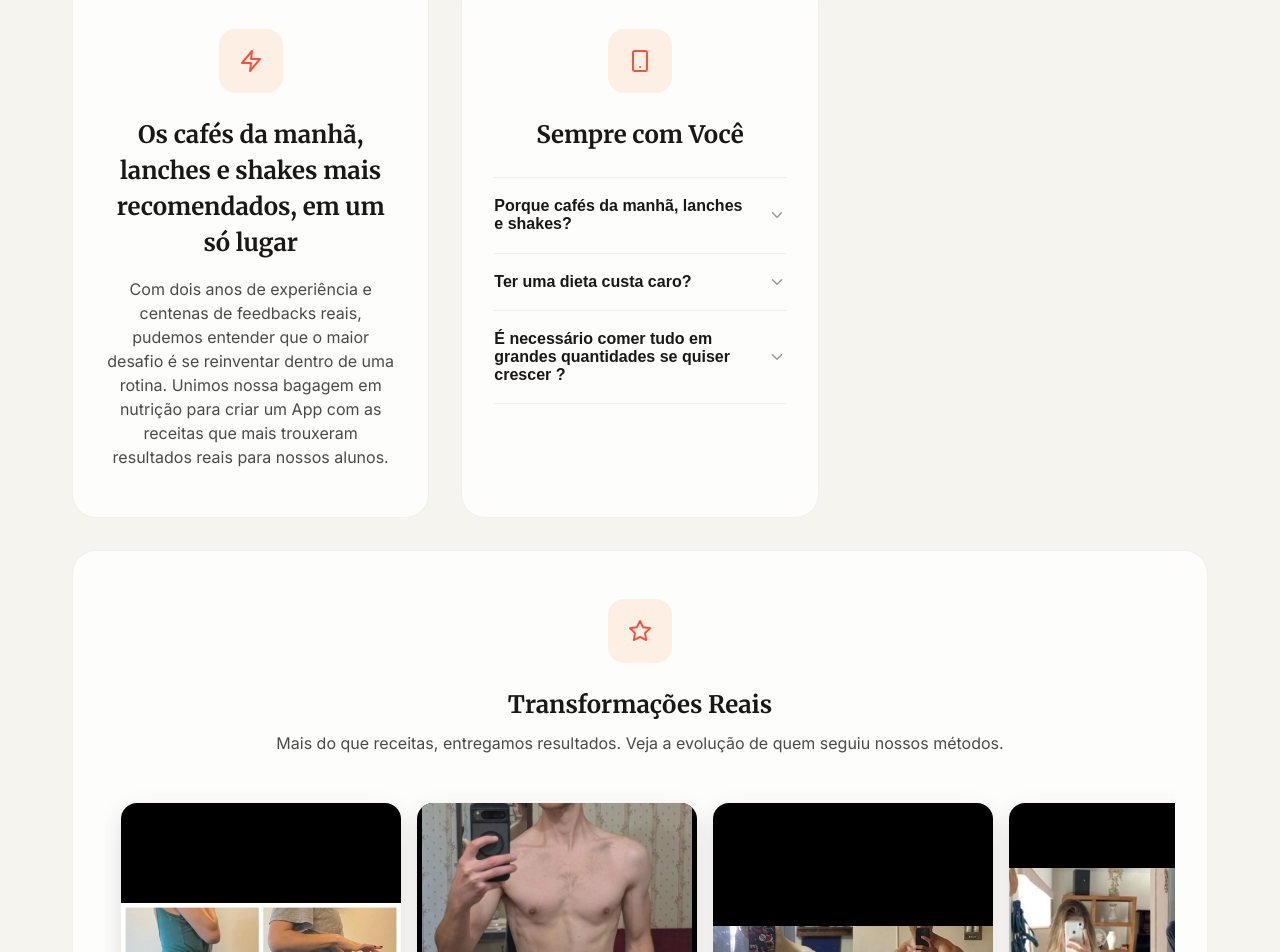
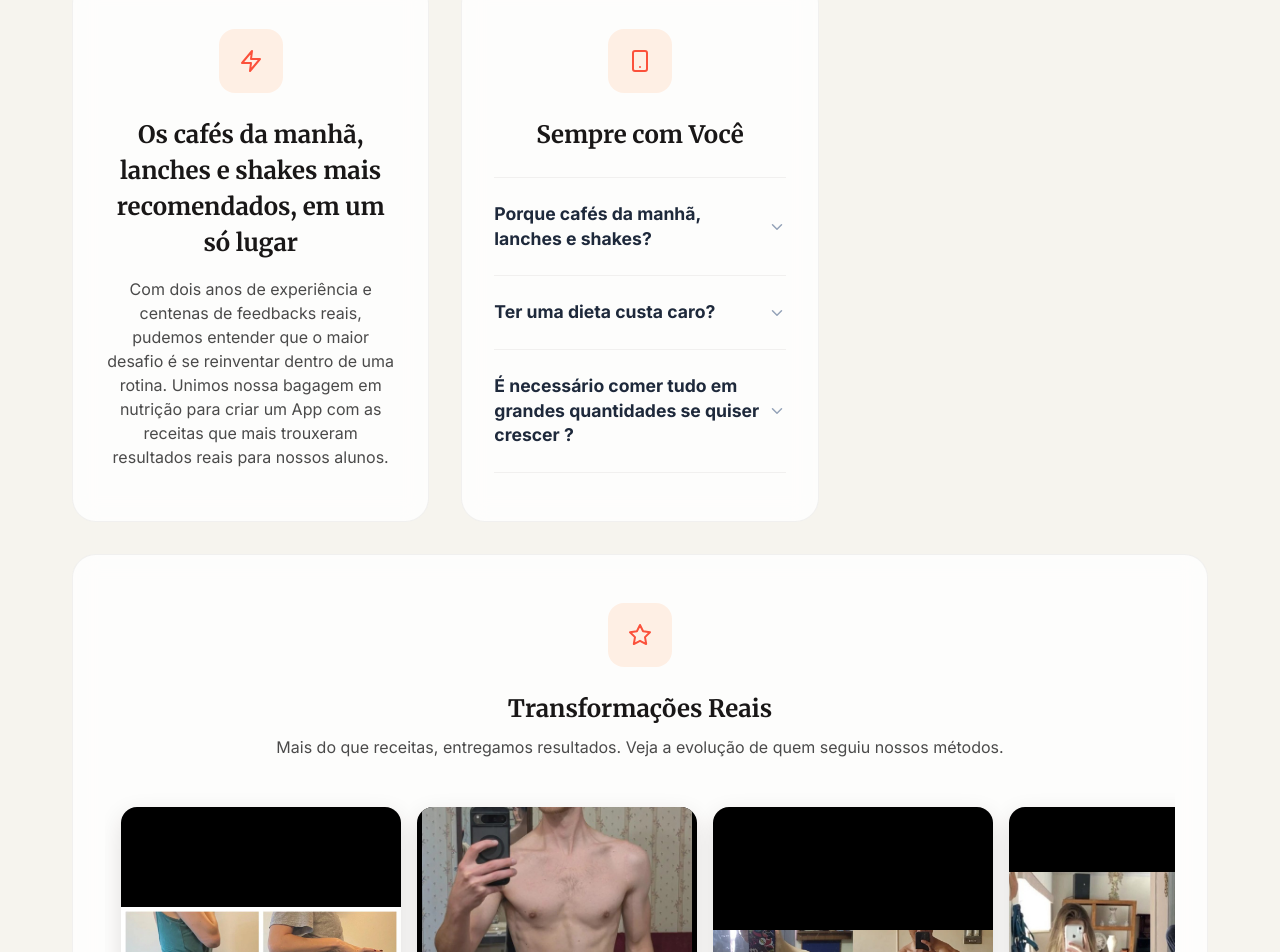
Before and after one commit to YohanSaibb026/LeadingPage, a React (Vite) app: page / in a window 1280 px wide. Shown: the part 2797-3749 px from the top of the page. Built offline with nearby package versions, Linux system fonts and the light colour scheme.

Commit message:
style: refine FAQ copy and accordion styling

```diff
--- a/src/App.css
+++ b/src/App.css
@@ -486,7 +486,7 @@
 
 .faq-question {
     width: 100%;
-    padding: 1.2rem 0;
+    padding: 1.5rem 0;
     background: none;
     border: none;
     display: flex;
@@ -494,10 +494,12 @@
     align-items: center;
     cursor: pointer;
     text-align: left;
-    color: var(--text-main);
-    font-size: 1rem;
-    font-weight: 600;
-    gap: 1rem;
+    color: #1e293b;
+    font-family: 'Inter', sans-serif;
+    font-size: 1.1rem;
+    font-weight: 700;
+    line-height: 1.4;
+    transition: all 0.2s ease;
 }
 
 /* Reset browser button styles */
@@ -505,25 +507,31 @@
     outline: none;
 }
 
+.faq-question:hover {
+    color: var(--primary);
+}
+
 .faq-chevron {
     flex-shrink: 0;
-    transition: transform 0.3s ease;
-    color: #999;
+    transition: transform 0.4s cubic-bezier(0.4, 0, 0.2, 1);
+    color: #94a3b8;
 }
 
 .faq-item.open .faq-chevron {
     transform: rotate(180deg);
+    color: var(--primary);
 }
 
 .faq-answer {
     max-height: 0;
     overflow: hidden;
-    transition: max-height 0.4s cubic-bezier(0.4, 0, 0.2, 1);
+    transition: all 0.4s cubic-bezier(0.4, 0, 0.2, 1);
 }
 
 .faq-item.open .faq-answer {
     max-height: 500px;
     /* Adjust based on content */
+    padding-bottom: 2rem;
 }
 
 .faq-answer p {
--- a/src/locales/pt.json
+++ b/src/locales/pt.json
@@ -31,7 +31,7 @@
             "items": {
                 "0": {
                     "q": "Porque cafés da manhã, lanches e shakes?",
-                    "a": "Enquanto apps de culinária geral focam em refeições complexas e com ingredientes caros, nós nos especializamos na praticidade. E como a primeira refeição do dia impacta diretamente sua capacidade de atingir o superávit calórico e influencia suas refeições seguintes, trazemos as melhores combinações para você crescer com saúde"
+                    "a": "Enquanto outros apps focam em refeições caras e complexas, nós focamos no que é prático. Como a primeira refeição do dia impacta diretamente sua meta de nutrientes, trazemos as melhores combinações para você não precisar 'correr atrás' de calorias no resto do dia"
                 },
                 "1": {
                     "q": "Ter uma dieta custa caro?",
```
